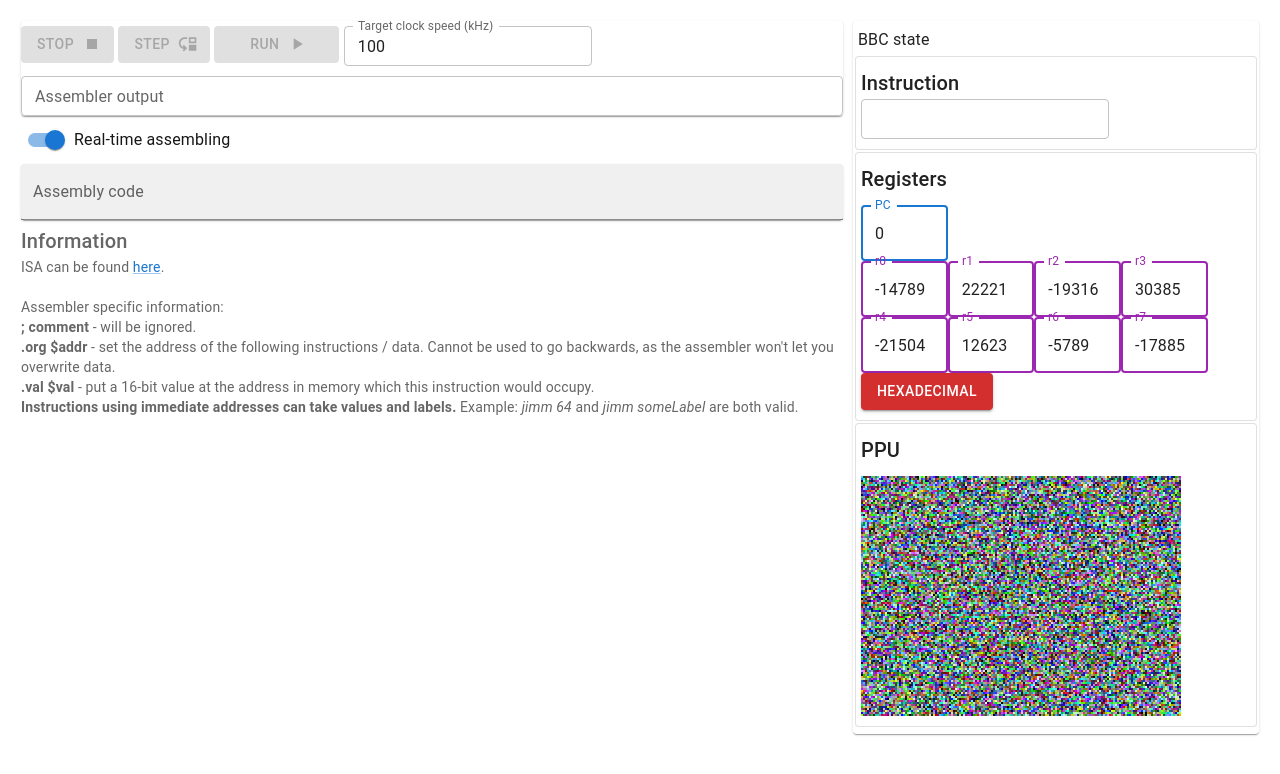
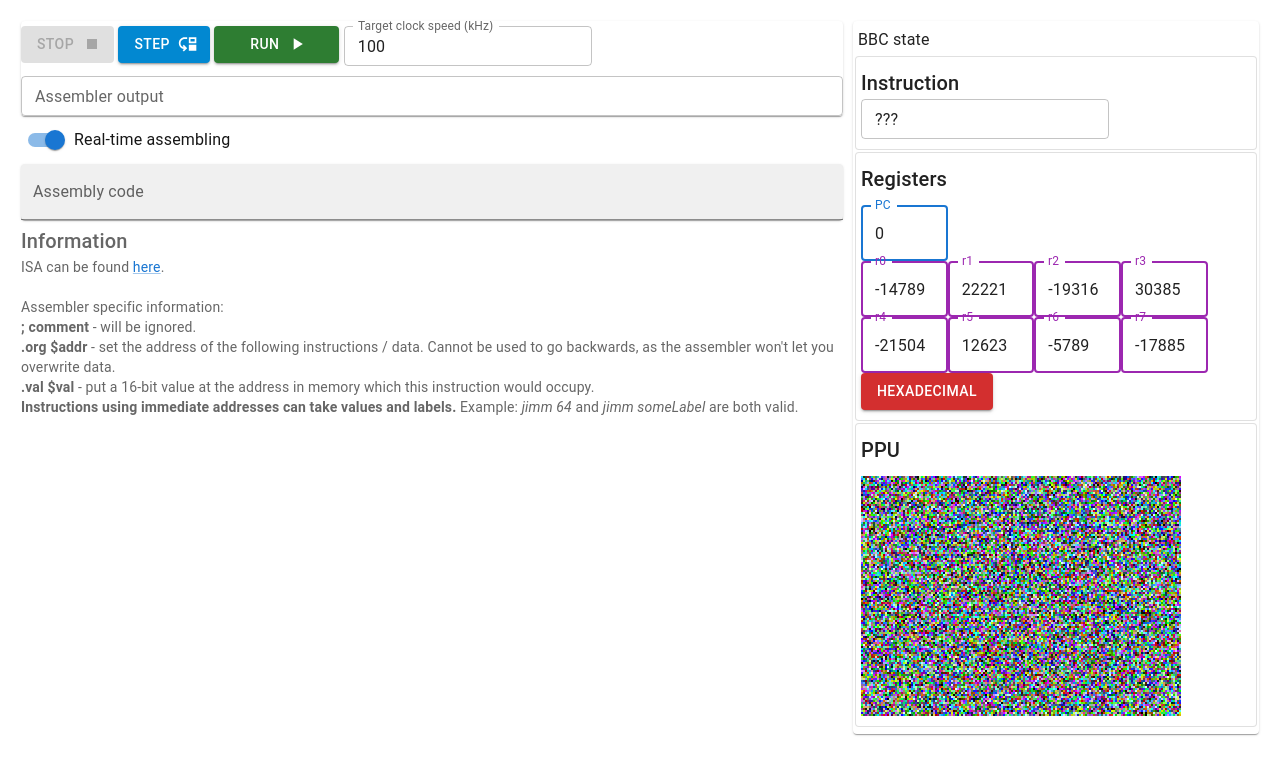
Before and after one commit to hackerspace-ntnu/BreadboardEmulator, a Next.js app: page / in a window 1280 px wide. Shown: the top 774 px of the page. Built offline with nearby package versions, Linux system fonts and the light colour scheme.

Commit message:
Fixed all NaN

```diff
--- a/src/components/emulator/emulator.tsx
+++ b/src/components/emulator/emulator.tsx
@@ -13,7 +13,7 @@ import {
 } from "@mui/material";
 import Grid from '@mui/material/Grid2';
 import styles from '@/app/ui/emulator.module.css';
-import {useEffect, useState} from "react";
+import {memo, useEffect, useState} from "react";
 import Canvas from "@/components/canvas/canvas";
 import PlayArrowIcon from '@mui/icons-material/PlayArrow';
 import FastForwardIcon from '@mui/icons-material/FastForward';
@@ -248,7 +248,7 @@ export default function Emulator() {
                 PC = 65535 + PC + 1
 
             // fetch
-            const currentInstruction = ('000000000000000' + (PC > 32767? videoMemory[PC - 32768] : memory[PC]).toString(2)).slice(-16);
+            const currentInstruction = ('000000000000000' + (PC > 32767? videoMemory[PC - 32768] : memory[PC])?.toString(2)).slice(-16);
 
             //decode
             const opcode = parseInt(currentInstruction.substring(9, 14), 2);
@@ -259,7 +259,8 @@ export default function Emulator() {
             let didJump = false;
 
             // execute
-            switch(opcode) {
+            switch(opcode as instruction) {
+                case undefined:
                 case instruction.NOP: {
                     //%PC = %PC + 1
                     break;
@@ -272,36 +273,44 @@ export default function Emulator() {
                 }
                 case instruction.LI: {
                     //%dest = $imm
-                    regs[dest] = memory[++PC];
-
+                    const addr = ++PC;
+                    regs[dest] = addr > 32767? videoMemory[addr - 32768] : memory[addr];
                     //setReg(dest, memory[PC + 1]);
                     break;
                 }
                 case instruction.LD: {
                     //%dest = memory[$imm]
-                    regs[dest] = memory[memory[++PC]];
+                    const addr = ++PC;
+                    const imm = addr > 32767? videoMemory[addr - 32768] : memory[addr];
+
+                    regs[dest] = imm > 32767? videoMemory[imm - 32768] : memory[imm];
                     //setReg(dest, memory[memory[PC + 1]]);
                     break;
                 }
                 case instruction.LDIND: {
                     //%dest = memory[%srcA]
-                    regs[dest] = memory[regs[srcA]];
+                    const addr = regs[srcA];
+
+                    regs[dest] = addr > 32767? videoMemory[addr - 32768] : memory[addr];
                     //setReg(dest, memory[getReg(srcA)]);
                     break;
                 }
                 case instruction.LDIO: {
                     //%dest = memory[%srcA + $imm]
-                    regs[dest] = memory[regs[srcA] + memory[++PC]];
+                    let addr = regs[srcA] + (++PC > 32767? videoMemory[PC - 32768] : memory[PC]);
+                    addr = addr > 65535? addr - 65536 : addr;
+
+                    regs[dest] = addr > 32767? videoMemory[addr - 32768] : memory[addr];
                     //setReg(dest, memory[getReg(srcA) + memory[PC + 1]]);
                     break;
                 }
                 case instruction.STIO: {
                     //memory[%srcA + $imm] = %srcB
                     const val = regs[srcB];
-                    const addr = regs[srcA] + memory[++PC];
+                    const addr = regs[srcA] + (++PC > 32767? videoMemory[PC - 32768] : memory[PC]);
 
                     if(addr > 32767) {
-                        videoMemory[addr - 32767] = val;
+                        videoMemory[addr - 32768] = val;
                     } else {
                         memory[addr] = val;
                     }
@@ -366,20 +375,20 @@ export default function Emulator() {
                 }
                 case instruction.JNZ: {
                     //%PC = %srcA == 0 ? %PC + 1 : $imm
-                    PC = regs[srcA] == 0 ? PC + 2 : memory[++PC];
+                    PC = regs[srcA] == 0 ? PC + 2 : (++PC > 32767? videoMemory[PC - 32768] : memory[PC]);
                     didJump = true;
                     //jumpaddr = getReg(srcA) == 0 ? -1 : memory[PC + 1];
                     break;
                 }
                 case instruction.JIMM: {
                     //%PC = $imm
-                    PC = memory[++PC];
+                    PC = ++PC > 32767? videoMemory[PC - 32768] : memory[PC];
                     didJump = true;
                     break;
                 }
                 case instruction.ADDI: {
                     //%dest = %srcA + $imm
-                    const result = regs[srcA] + memory[++PC];
+                    const result = regs[srcA] + (++PC > 32767? videoMemory[PC - 32768] : memory[PC]);
                     regs[dest] = result > 65535 ? result - 65536 : result;
                     //setReg(dest, getReg(srcA) + memory[PC + 1]);
                     //PC 5
@@ -388,7 +397,7 @@ export default function Emulator() {
                 case instruction.ST: {
                     //memory[%imm] = %srcA
                     const val = regs[srcA];
-                    const addr = memory[++PC];
+                    const addr = ++PC > 32767? videoMemory[PC - 32768] : memory[PC];
 
                     if(addr > 32767) {
                         videoMemory[addr - 32768] = val;
@@ -399,13 +408,13 @@ export default function Emulator() {
                 }
                 case instruction.JZ: {
                     //%PC = %srcA != 0 ? %PC + 1 : $imm
-                    PC = regs[srcA] != 0 ? PC + 2 : memory[++PC];
+                    PC = regs[srcA] != 0 ? PC + 2 : (++PC > 32767? videoMemory[PC - 32768] : memory[PC]);
                     didJump = true;
                     break;
                 }
                 case instruction.JN: {
                     //%PC = %srcA != 0 ? %PC + 1 : $imm
-                    PC = regs[srcA] < 32768 ? PC + 2 : memory[++PC];
+                    PC = regs[srcA] < 32768 ? PC + 2 : (++PC > 32767? videoMemory[PC - 32768] : memory[PC]);
                     didJump = true;
                     break;
                 }
@@ -831,8 +840,6 @@ export default function Emulator() {
             }
         }
 
-        //console.log("Labels", labels, labelsAddr, usedLabels);
-
         for(let i = 0; i < usedLabels.length; i++) {
             const foundIndex = labels.findIndex((el) => el === usedLabels[i]);
             if(foundIndex === -1) {
@@ -865,7 +872,7 @@ export default function Emulator() {
                     {" "}
                     <Tooltip describeChild title={loaded? "Step to the next instruction." : "Start the CPU and manually step through instructions."}>
                         <span>
-                            <Button variant="contained" color="info" onClick={() => stepProgram()} disabled={!assemblerComplete} endIcon={<MoveDownIcon />}>
+                            <Button variant="contained" color="info" onClick={() => stepProgram()} endIcon={<MoveDownIcon />}>
                                 Step
                             </Button>
                         </span>
@@ -873,7 +880,7 @@ export default function Emulator() {
                     {" "}
                     <Tooltip describeChild title={running? "Pause the CPU." : loaded? "Start running the CPU from this point." : "Start the CPU."}>
                         <span>
-                            <Button sx={{width: "125px"}} variant="contained" color={running? 'warning': loaded? 'success' : 'success'} onClick={() => runProgram()} disabled={!assemblerComplete} endIcon={running? <PauseIcon /> : loaded? <PlayArrowIcon /> : <PlayArrowIcon />}>
+                            <Button sx={{width: "125px"}} variant="contained" color={running? 'warning': loaded? 'success' : 'success'} onClick={() => runProgram()} endIcon={running? <PauseIcon /> : loaded? <PlayArrowIcon /> : <PlayArrowIcon />}>
                                 {running? 'Pause' : loaded? 'Continue' : 'Run'}
                             </Button>
                         </span>
@@ -947,7 +954,7 @@ export default function Emulator() {
                     <Typography variant="subtitle1" sx={{marginLeft: "5px"}}>BBC state</Typography>
                     <Card variant="outlined" className={styles.registers}>
                         <Typography variant="h6">Instruction</Typography>
-                        <ViewInstruction memoryContent={ram[reg_PC]? ram[reg_PC] : 0} immContent={ram[reg_PC + 1]? ram[reg_PC + 1] : 0} />
+                        <ViewInstruction memoryContent={reg_PC > 32767? vram[reg_PC - 32768] : ram[reg_PC]} immContent={reg_PC + 1 > 32767? vram[reg_PC - 32767] : ram[reg_PC + 1]} />
                     </Card>
                     <Card variant="outlined" className={styles.registers}>
                         <Typography variant="h6" sx={{marginBottom: "10px"}}>Registers</Typography>
--- a/src/components/viewInstruction/viewInstruction.tsx
+++ b/src/components/viewInstruction/viewInstruction.tsx
@@ -13,6 +13,11 @@ export default function ViewInstruction(props: IViewInstructionProps) {
     const [decodedInstruction, setDecodedInstruction] = useState("");
 
     useEffect(() => {
+        if(props.memoryContent === undefined || props.immContent === undefined) {
+            setDecodedInstruction("Memory undefined.")
+            return;
+        }
+
         const val = ('00000000000000' + props.memoryContent.toString(2)).slice(-16);
         const inst = val.slice(9, 14);
 
@@ -21,9 +26,9 @@ export default function ViewInstruction(props: IViewInstructionProps) {
         const dest = "r" + parseInt(val.slice(0, 3).split("").reverse().join(("")), 2);
         const imm = parseInt(('0000000000000000' + props.immContent.toString(2)).slice(-16), 2);
 
-        const instn = instruction[parseInt(inst, 2)];
+        let instn = instruction[parseInt(inst, 2)];
+        let theRest = " "
 
-        let theRest = " "
         switch(instruction[instn as keyof typeof instruction]) {
             case instruction.NOP: {
                 break;
@@ -76,8 +81,9 @@ export default function ViewInstruction(props: IViewInstructionProps) {
                 theRest += imm + ", " + srcA;
                 break;
             }
-            default: {
-                theRest += ""
+            case undefined: {
+                theRest += "";
+                instn = "???"
             }
         }
 
```
